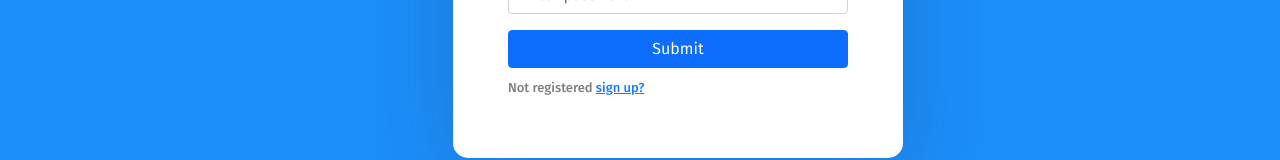
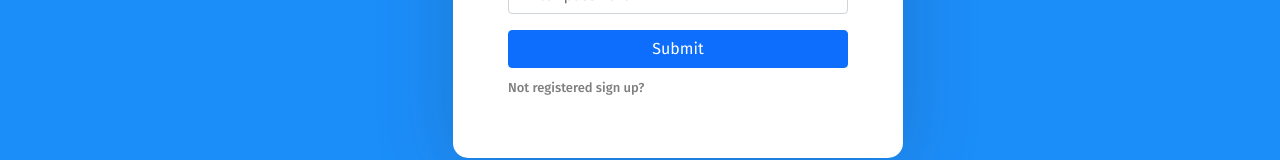
Before and after one commit to NguyenNgocPha/UmbalaKeep, a React (Create React App) app: page / in a window 1280 px wide. Shown: the part 353-513 px from the top of the page. Built offline with nearby package versions, Linux system fonts and the light colour scheme; no server answers.

Commit message:
upload edit new

```diff
--- a/src/component/login/Login.js
+++ b/src/component/login/Login.js
@@ -6,6 +6,10 @@ import { useNavigate } from "react-router-dom";
 function Login() {
   let navigate = useNavigate();
   const [data, setData] = useState("");
+  const chandleSignOut = () => {
+    navigate(`/sign-up`);
+  };
+
   const handleSignIn = () => {
     auth
       .signInWithEmailAndPassword(data.email, data.password)
@@ -66,7 +70,7 @@ function Login() {
               <p className="forgot-password text-start">
                 <span>
                   {" "}
-                  Not registered <a href="/sign-up">sign up?</a>
+                  Not registered <a onClick={chandleSignOut}>sign up?</a>
                 </span>
                 {/* <span style={{ float: "right" }}>
                 Forgot <a href="/home">password?</a>
```
